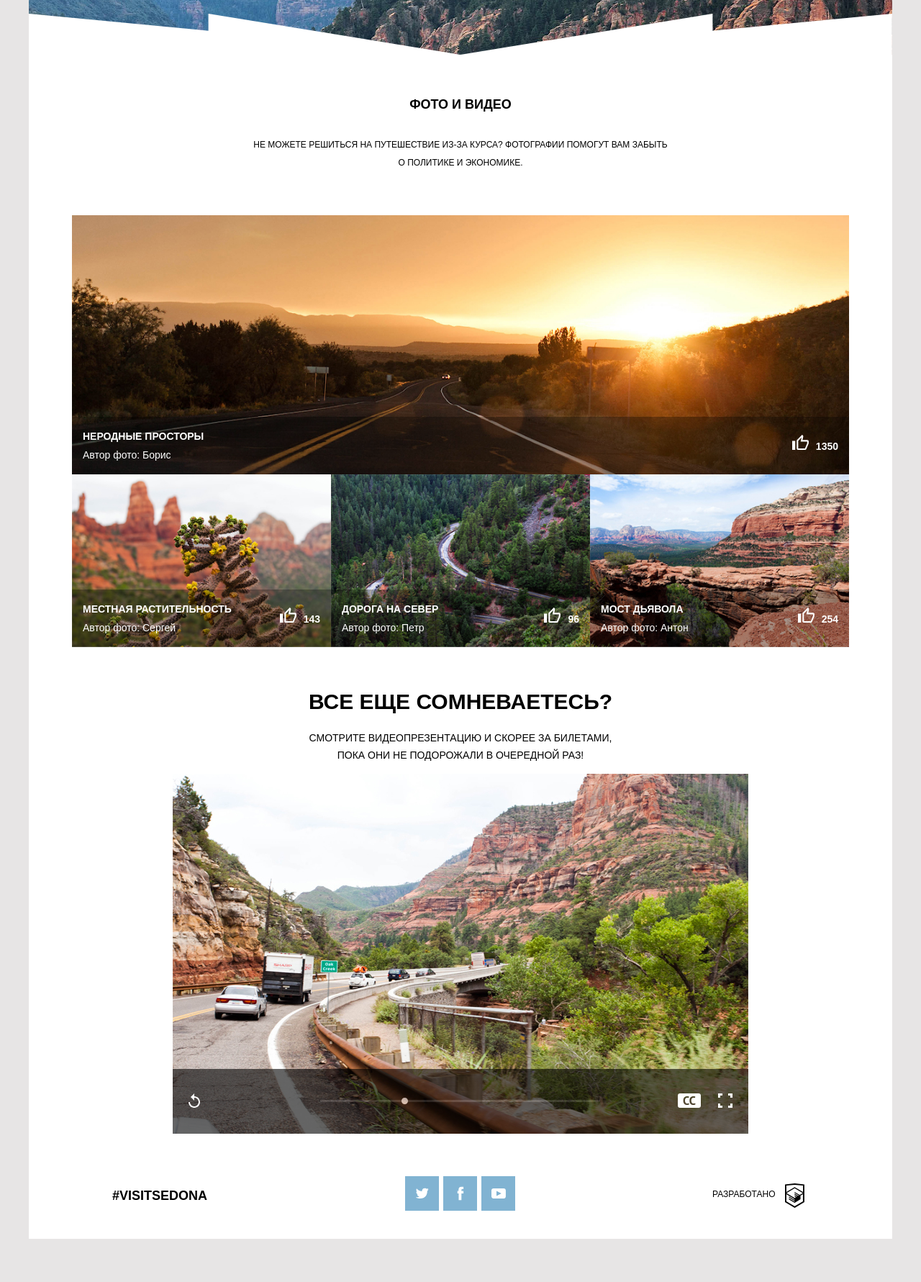
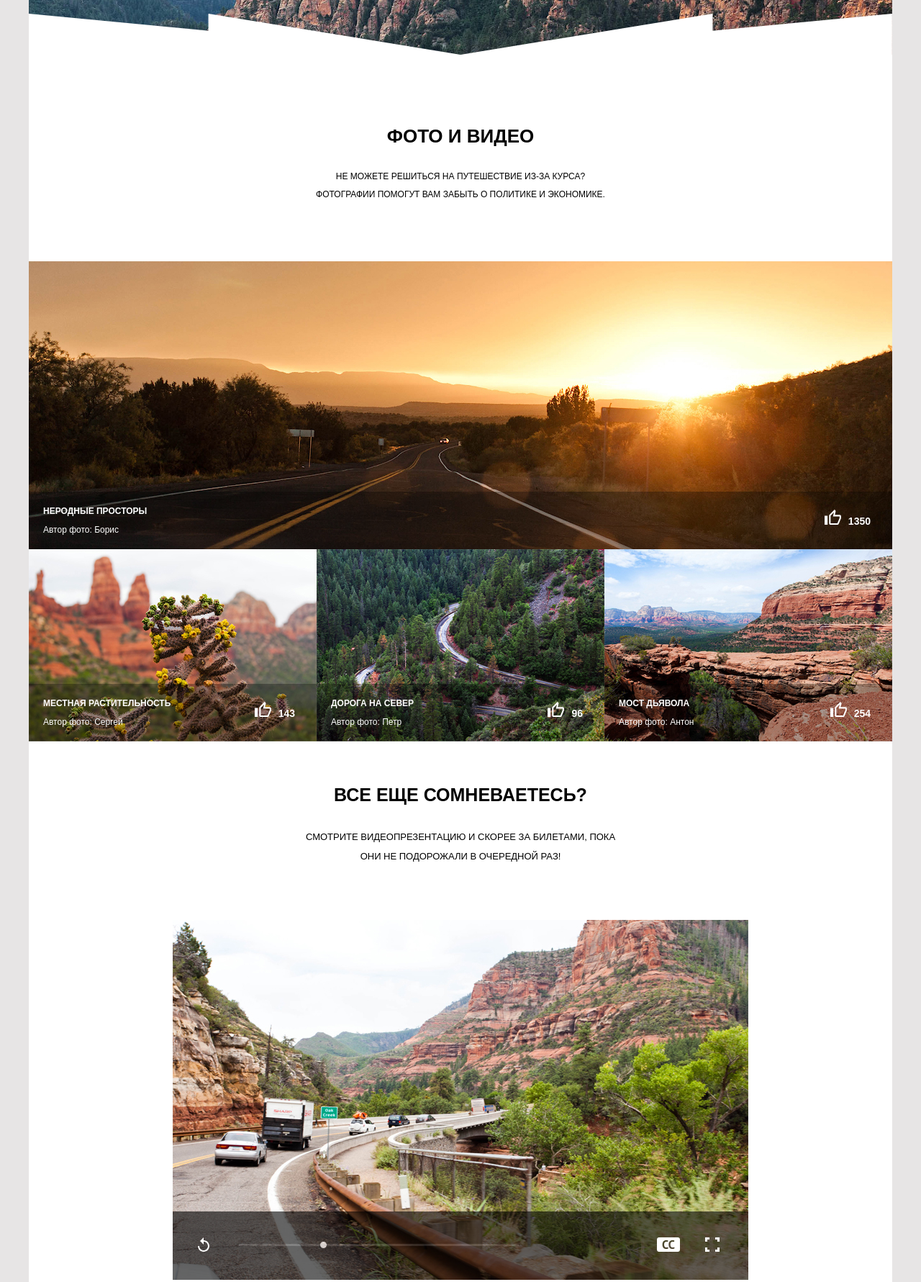
Before and after one commit to EzhovaT/1333157-sedona-22, a website: page source/catalog.html in a window 1280 px wide. Shown: the part 280-2061 px from the top of the page at 72% size. Before the commit the page ends 2001 px from the top, so only its background shows below. Drawn offline with nearby package versions, Linux system fonts and the light colour scheme; files that its build step writes are made by us from their sources.

Commit message:
Оптимизация графики на странице каталога

```diff
--- a/source/catalog.html
+++ b/source/catalog.html
@@ -68,7 +68,7 @@
           />
         </div>
 
-        <div class="main-tagline">
+        <div class="main-tagline main-tagline_page_catalog">
           <h2 class="main-tagline__title">Фото и видео</h2>
           <p class="main-tagline__description">
             Не можете решиться на путешествие из-за курса? Фотографии помогут
--- a/source/sass/blocks/control-panel.scss
+++ b/source/sass/blocks/control-panel.scss
@@ -1,7 +1,7 @@
 .control-panel {
   position: absolute;
   width: 100%;
-  height: 90px;
+  height: 95px;
   bottom: -50px;
   padding: 0 20px;
 
@@ -13,18 +13,24 @@
 
 .control-panel__scroll-bar {
   justify-content: center;
-  height: 40px;
+  height: 45px;
   background-color: $main-content-color;
   opacity: 0.6;
+
+  @media (min-width: $tablet-width) {
+    justify-content: normal;
+    padding-left: 92px;
+  }
 }
 
 .control-panel__buttons {
-  height: 60px;
+  height: 65px;
   padding: 0 10px;
   background-color: $input-bg-color;
 
   @media (min-width: $tablet-width) {
     background-color: transparent;
+    padding: 0 20px;
   }
 }
 
@@ -36,7 +42,7 @@
 
   @media (min-width: $tablet-width) {
     position: absolute;
-    height: 90px;
+    height: 95px;
   }
 }
 
@@ -54,11 +60,12 @@
   background-color: transparent;
   border: none;
   color: $player-controls-icon;
-  padding: 0 12px;
+  padding: 0 15px;
   text-align: left;
 
   @media (min-width: $tablet-width) {
     color: $light-content-color;
+    padding: 0 20px 0 15px;
   }
 }
 
--- a/source/sass/blocks/form-group.scss
+++ b/source/sass/blocks/form-group.scss
@@ -1,16 +1,3 @@
-.form-group {
-  border: 0;
-  border-top: 1px solid $border-color;
-  padding: 0;
-  margin: 0;
-  width: 100%;
-
-  @media (min-width: $tablet-width) {
-    border-top: none;
-    grid-column: 1/3;
-  }
-}
-
 .form-group__field {
   margin: 15px 20px;
 
@@ -71,14 +58,6 @@
 }
 
 .form-group_user_full-name {
-  @media (min-width: $tablet-width) {
-    grid-column: 2/3;
-  }
-
-  @media (min-width: $desktop-width) {
-    padding-left: 28px;
-  }
-
   .form-group__field {
     @media (min-width: $tablet-width) {
       margin-left: 60px;
@@ -94,12 +73,6 @@
 }
 
 .form-group_user_impression {
-  @media (min-width: $tablet-width) {
-    grid-column: 1/2;
-    grid-row: 1;
-    border-right: 2px solid $border-color;
-  }
-
   .form-group__field {
     @media (min-width: $desktop-width) {
       margin: 50px 35px 20px;
--- a/source/sass/blocks/main-slogan.scss
+++ b/source/sass/blocks/main-slogan.scss
@@ -43,6 +43,10 @@
     padding: 75px 0 95px;
   }
 
+  @media (min-width: $desktop-width) {
+    background-position: center bottom, center bottom;
+  }
+
   .main-slogan__picture {
     @media (min-width: $tablet-width) {
       width: 460px;
--- a/source/sass/blocks/main-tagline.scss
+++ b/source/sass/blocks/main-tagline.scss
@@ -50,11 +50,41 @@
   margin: 31px auto 0;
   font-size: 12px;
   line-height: 25px;
+}
 
-  &::after {
-    content: url("../img/white-triangle.svg");
-    position: absolute;
-    right: -20px;
-    bottom: -57px;
+.main-tagline_page_index {
+  .main-tagline__description {
+    &::after {
+      content: url("../img/white-triangle.svg");
+      position: absolute;
+      right: -20px;
+      bottom: -57px;
+
+      @media (min-width: $tablet-width) {
+        display: none;
+      }
+    }
   }
 }
+
+.main-tagline_page_catalog {
+  @media (min-width: $tablet-width) {
+    padding: 65px 0 75px;
+  }
+
+  @media (min-width: $desktop-width) {
+    padding: 100px 0 80px;
+  }
+
+  .main-tagline__title {
+    @media (min-width: $tablet-width) {
+      font-size: 26px;
+    }
+  }
+
+  .main-tagline__description {
+    @media (min-width: $tablet-width) {
+      margin: 31px 80px 0;
+    }
+  }
+}
--- a/source/sass/blocks/page-form.scss
+++ b/source/sass/blocks/page-form.scss
@@ -12,6 +12,37 @@
 
   @media (min-width: $desktop-width) {
     padding: 0 84px;
+  }
+}
+
+.page-form__fieldset {
+  border: 0;
+  border-top: 1px solid $border-color;
+  padding: 0;
+  margin: 0;
+  width: 100%;
+
+  @media (min-width: $tablet-width) {
+    border-top: none;
+    grid-column: 1/3;
+  }
+}
+
+.page-form__fieldset_direction_right-column {
+  @media (min-width: $tablet-width) {
+    grid-column: 2/3;
+  }
+
+  @media (min-width: $desktop-width) {
+    padding-left: 28px;
+  }
+}
+
+.page-form__fieldset_direction_left-column {
+  @media (min-width: $tablet-width) {
+    grid-column: 1/2;
+    grid-row: 1;
+    border-right: 2px solid $border-color;
   }
 }
 
--- a/source/sass/blocks/photo-card.scss
+++ b/source/sass/blocks/photo-card.scss
@@ -7,18 +7,22 @@
 .photo-card__image {
   display: block;
   width: 100%;
+  min-height: 267px;
+  object-fit: cover;
 }
 
 .photo-card__description {
   font-size: 14px;
   line-height: 24px;
+  margin-top: 15px;
 
   @media (min-width: $tablet-width) {
     display: grid;
     grid-template-columns: minmax(209px, 500px) 1fr;
     background-color: $input-bg-color;
     max-height: 80px;
-    padding: 15px;
+    padding: 15px 30px 15px 20px;
+    margin-top: 0;
   }
 
   @media (min-width: $desktop-width) {
@@ -44,10 +48,10 @@
 .photo-card__title {
   margin: 0;
   grid-column: 1;
+  font-size: 12px;
 }
 
 .photo-card__title {
-  font-size: 14px;
   font-weight: bold;
   text-transform: uppercase;
 }
@@ -56,12 +60,11 @@
   display: flex;
   align-items: baseline;
   font-weight: bold;
-  margin: 20px 0 0;
 
   @media (min-width: $tablet-width) {
     grid-column: 2/3;
     grid-row: 1/3;
-    justify-self: end;
+    justify-self: flex-end;
     align-self: center;
     margin: 0;
   }
--- a/source/sass/blocks/photo-cards.scss
+++ b/source/sass/blocks/photo-cards.scss
@@ -3,15 +3,20 @@
 }
 
 .photo-cards__list {
-  padding: 0 20px;
+  padding: 0;
+  margin: 0;
 
   @media (min-width: $tablet-width) {
     padding: 0 60px;
   }
+
+  @media (min-width: $desktop-width) {
+    padding: 0;
+  }
 }
 
 .photo-cards__item {
-  padding: 20px 0;
+  padding: 20px 0 0;
   border-top: 1px solid $border-color;
   display: flex;
   justify-content: center;
--- a/source/sass/blocks/video-player.scss
+++ b/source/sass/blocks/video-player.scss
@@ -11,7 +11,14 @@
   }
 }
 
+.video-player__picture {
+  width: 100%;
+  height: 100%;
+}
+
 .video-player__image {
+  display: block;
   width: 100%;
-  display: block;
+  height: 100%;
+  object-fit: cover;
 }
--- a/source/sass/blocks/video-presentation.scss
+++ b/source/sass/blocks/video-presentation.scss
@@ -7,11 +7,15 @@
 }
 
 .video-presentation__wrapper {
-  padding: 20px 0 60px;
+  padding: 20px 0 115px;
   text-align: center;
 
   @media (min-width: $tablet-width) {
-    padding: 20px 60px;
+    padding: 40px 60px 35px;
+  }
+
+  @media (min-width: $desktop-width) {
+    padding-bottom: 82px;
   }
 }
 
@@ -23,23 +27,33 @@
 
 .video-presentation__title {
   font-weight: bold;
-  font-size: 18px;
+  font-size: 15px;
   line-height: 26px;
 
   @media (min-width: $tablet-width) {
-    font-size: 30px;
+    font-size: 25px;
   }
 }
 
 .video-presentation__description {
-  font-size: 14px;
+  font-size: 13px;
   line-height: 24px;
+  margin: 27px 0 33px;
+
+  @media (min-width: $tablet-width) {
+    line-height: 27px;
+  }
+
+  @media (min-width: $desktop-width) {
+    margin: 32px 0 30px;
+  }
 }
 
 .video-presentation__player {
   @media (min-width: $tablet-width) {
     width: 648px;
     margin: 0 auto;
+    padding-top: 45px;
   }
 
   @media (min-width: $desktop-width) {
```
Also changed, not shown: source/form.html (+5 -5 lines), source/index.html (+1 -1 lines).
